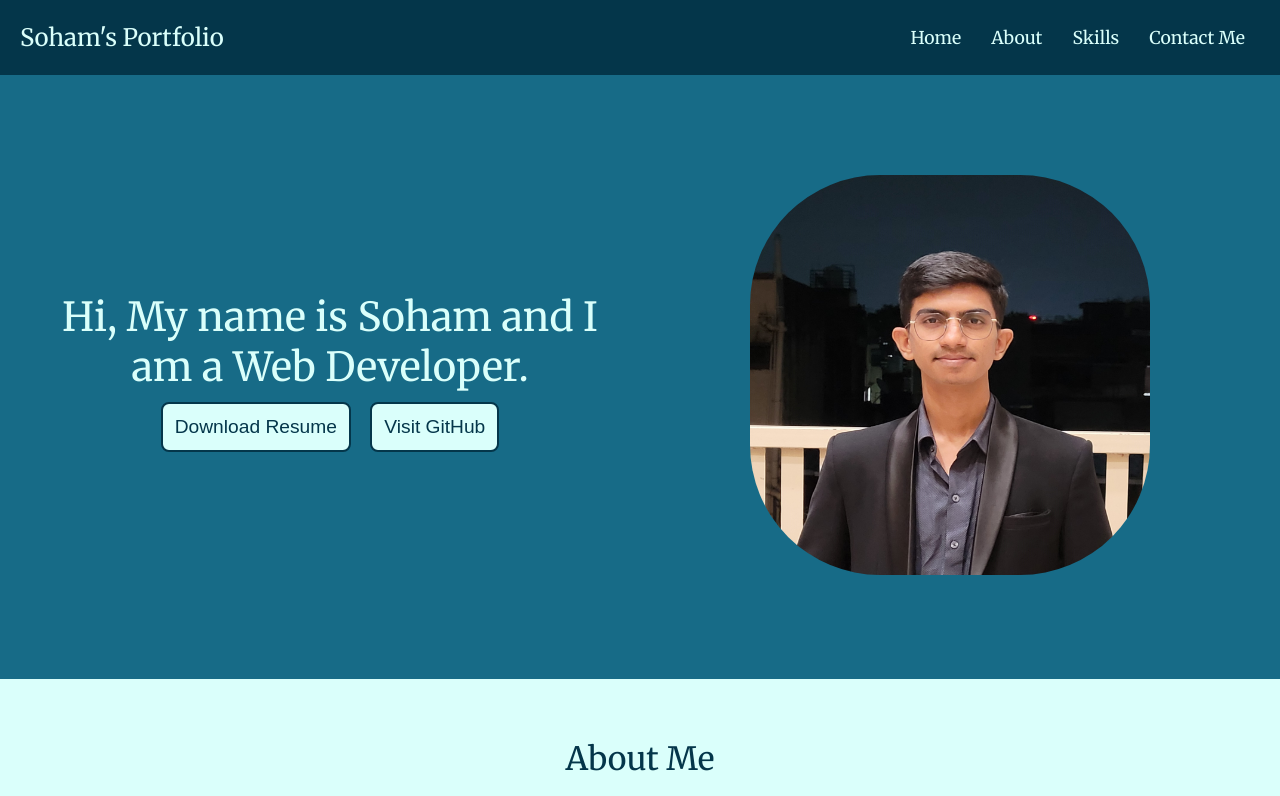
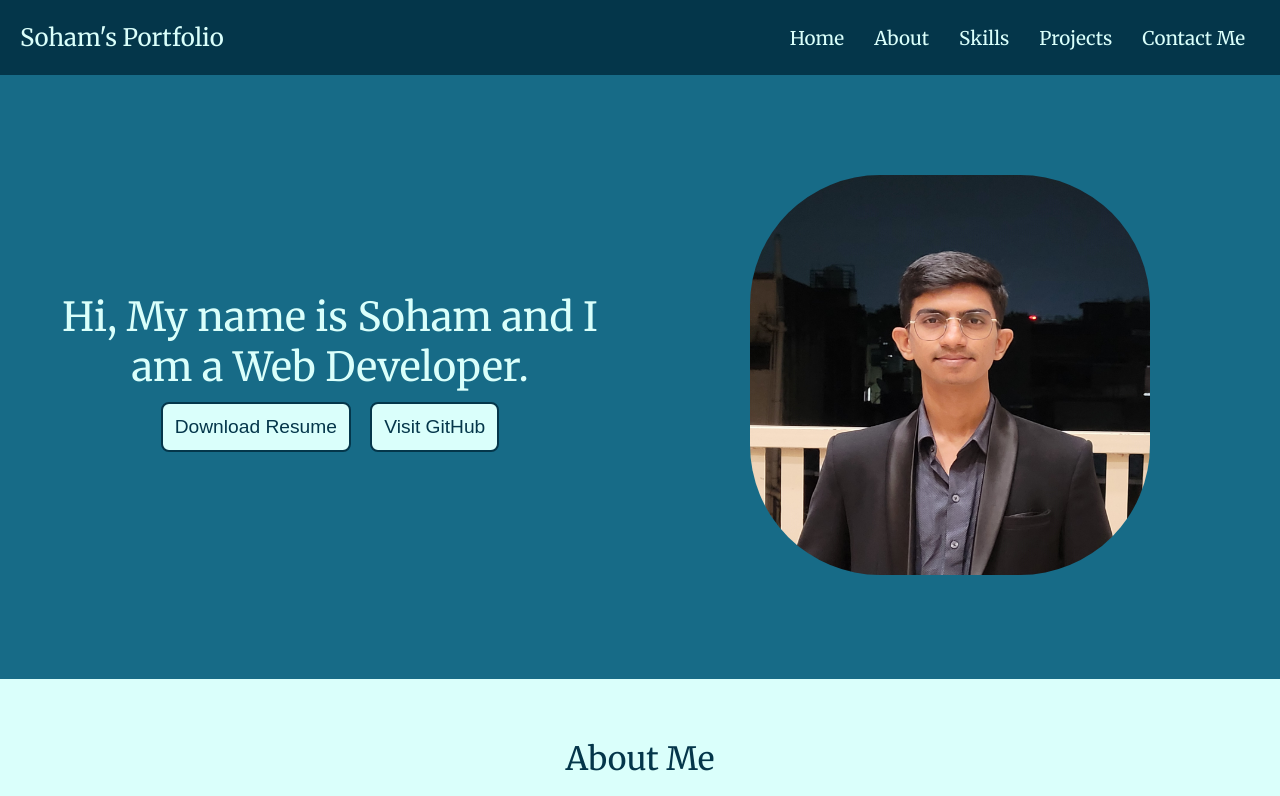
Before and after one commit to SOHAM-GADEKAR/Hackseries-01, a plain HTML site: page index.html in a window 1280 px wide. Shown: the top 796 px of the page. Drawn offline with Linux system fonts and the light colour scheme.

Commit message:
final changes

```diff
--- a/index.html
+++ b/index.html
@@ -16,9 +16,10 @@
             <div class="left">Soham's Portfolio</div>
             <div class="right">
                 <ul>
-                    <li><a href="index.html">Home</a></li>
-                    <li><a href="about.html">About</a></li>
-                    <li><a href="skills.html">Skills</a></li>
+                    <li><a href="#first">Home</a></li>
+                    <li><a href="#second">About</a></li>
+                    <li><a href="#third">Skills</a></li>
+                    <li><a href="#forth">Projects</a></li>
                     <li><a href="contact.html">Contact Me</a></li>
                 </ul>
             </div>
@@ -26,7 +27,7 @@
     </header>
 
     <main>
-        <section class="firstSection">
+        <section class="firstSection" id="first">
             <div class="leftSection">
                 Hi, My name is Soham and I am a Web Developer.
                 <div class="button">
@@ -44,7 +45,7 @@
             </div>
         </section>
 
-        <section class="secondSection">
+        <section class="secondSection" id="second">
             <div class="aboutme">About Me</div>
 
             <div class="shortaboutme">
@@ -54,7 +55,7 @@
             </div>
         </section>
 
-        <section class="thirdSection">
+        <section class="thirdSection" id="third">
             <p id="skl">Skills</p>
 
             <div class="lowerthird">
--- a/style.css
+++ b/style.css
@@ -39,7 +39,7 @@ nav ul li {
 }
 
 nav ul li a {
-    font-size: 1.1rem;
+    font-size: 1.18rem;
     text-decoration: none;
     color: #DAFFFB;
 }
```
